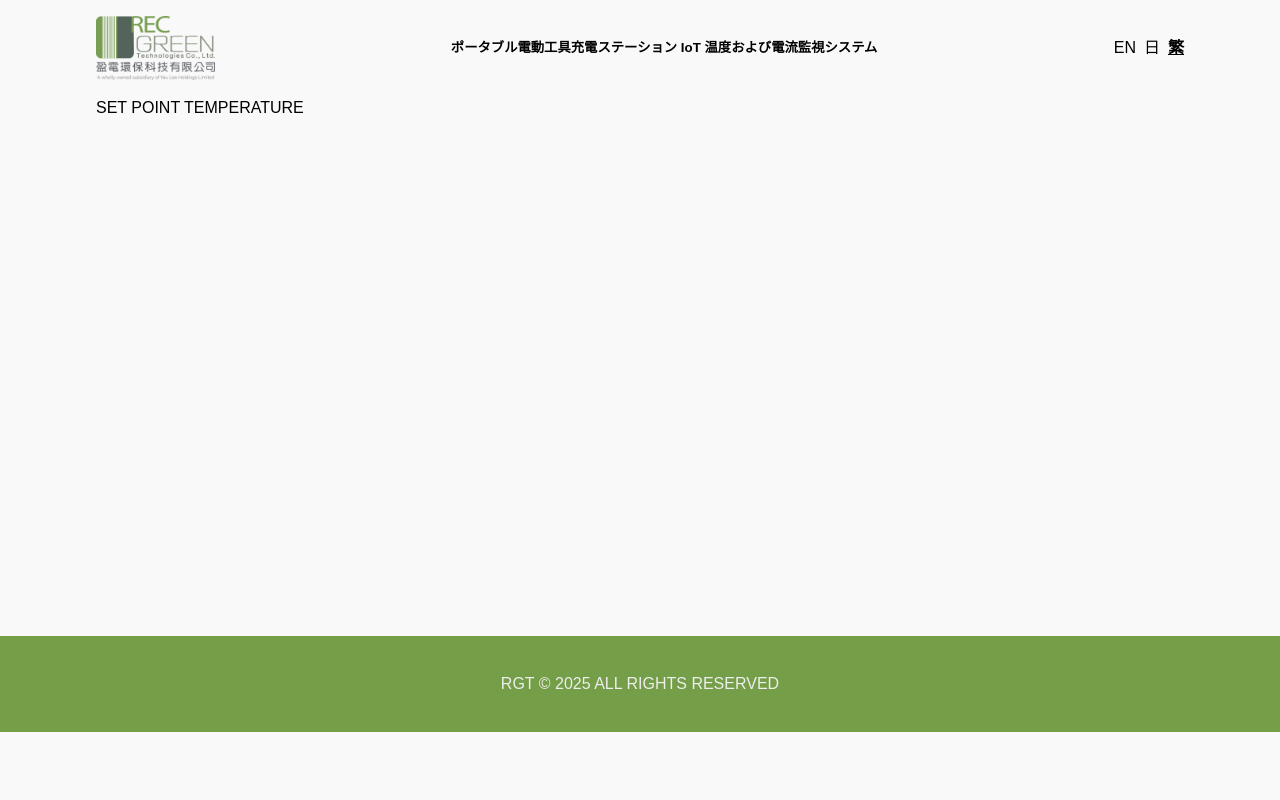
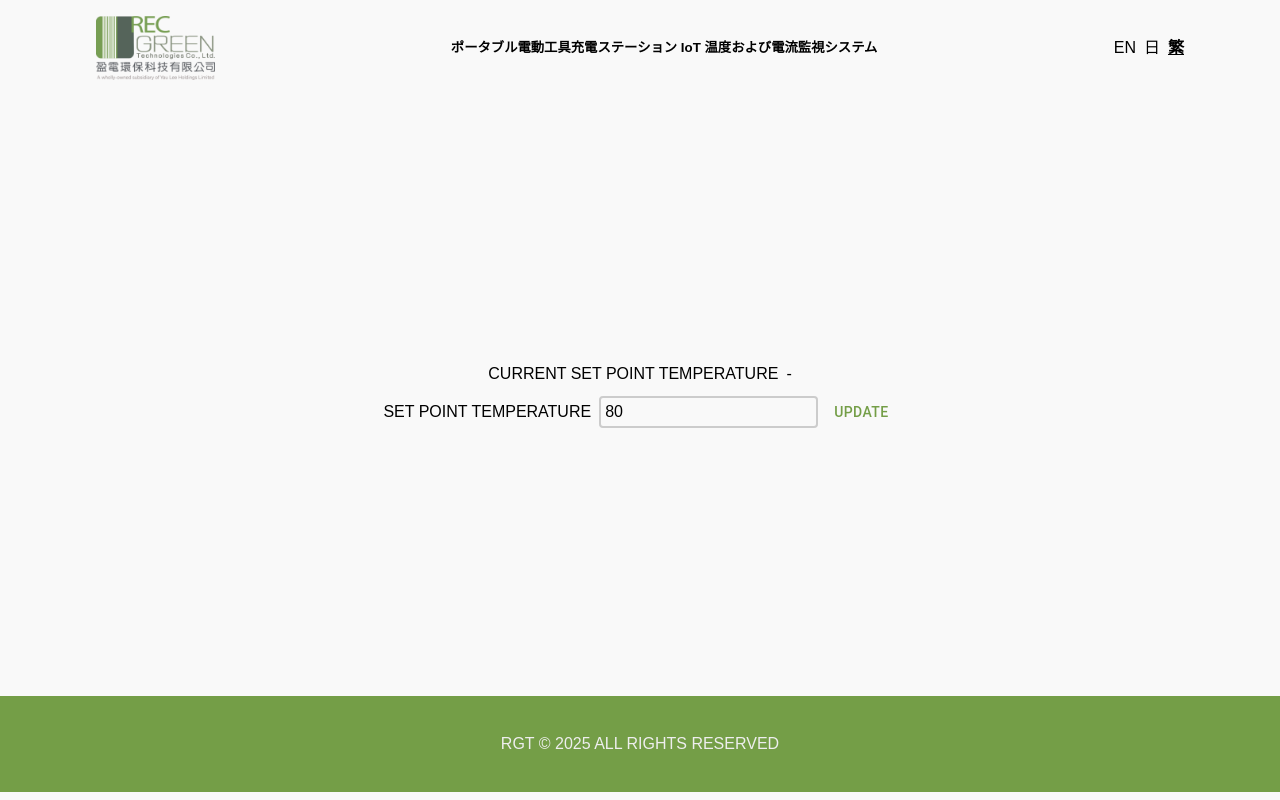
Before and after one commit to rec-gt/charging-frontend, a React (Vite) app: page /admin/setting in a window 1280 px wide. Built offline with nearby package versions, Linux system fonts and the light colour scheme; no server answers.

Commit message:
feat: update

```diff
--- a/src/components/SettingPage/SettingPage.tsx
+++ b/src/components/SettingPage/SettingPage.tsx
@@ -1,11 +1,80 @@
+import { Button } from "@mui/material";
+import axios from "axios";
+import { useEffect, useState } from "react";
+import { backendServer } from "../../config";
 import { PageLayout } from "../PageLayout";
+import { useDispatch } from "react-redux";
+import { setPageLoading } from "../../state/pageLoadingSlice";
+
+const defaultStats = {
+  SPT: null,
+};
 
 export const SettingPage: React.FC = () => {
+  const dispatch = useDispatch();
+  const [stats, setStats] = useState(defaultStats);
+  const [SPT, setSPT] = useState(80);
+
+  const handleGetStats = async () => {
+    await axios({
+      method: "POST",
+      url: `${backendServer}/system/get/stats`,
+    })
+      .then((res) => {
+        setStats(res.data);
+      })
+      .catch((err) => {
+        console.log(err);
+      });
+  };
+
+  const handleSetSPT = async () => {
+    dispatch(setPageLoading(true));
+    await axios({
+      method: "POST",
+      url: `${backendServer}/system/set/spt`,
+      data: {
+        SPT,
+      },
+    })
+      .then((res) => {
+        setSPT(res.data);
+      })
+      .catch((err) => {
+        console.log(err);
+      })
+      .finally(() => {
+        dispatch(setPageLoading(true));
+      });
+  };
+
+  useEffect(() => {
+    const interval = setInterval(() => {
+      handleGetStats();
+    }, 2000);
+
+    return () => {
+      clearInterval(interval);
+    };
+  }, []);
+
   return (
     <PageLayout>
-      <div className="flex flex-col gap-2 justify-between sm:flex-row mb-10 min-h-[500px]">
-        <div className="flex-1">
-          SET POINT TEMPERATURE <input />
+      <div className="flex flex-col gap-2 justify-center items-center h-[600px]">
+        <div className="flex gap-2 justify-center items-center">
+          <div>CURRENT SET POINT TEMPERATURE</div>
+          <div>{stats.SPT ?? "-"}</div>
+        </div>
+        <div className="flex gap-2 justify-center items-center">
+          <div>SET POINT TEMPERATURE</div>
+          <input
+            className="py-[0.1rem] px-1 rounded-sm border-[2px] border-[#ccc]"
+            value={SPT}
+            onChange={(e) => {
+              setSPT(Number(e.target.value));
+            }}
+          />
+          <Button onClick={handleSetSPT}>UPDATE</Button>
         </div>
       </div>
     </PageLayout>
```
